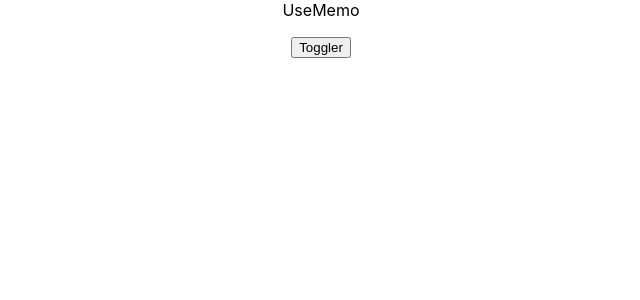
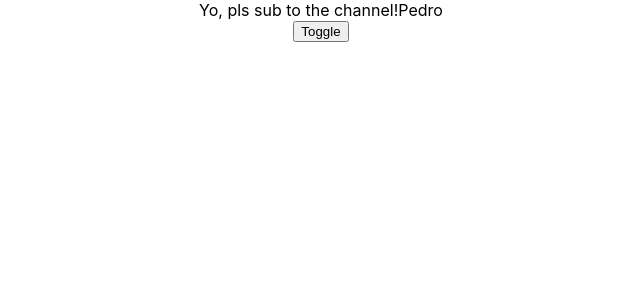
Before and after one commit to SafwanBackar/React-Hooks, a React (Create React App) app: page / in a window 1280 px wide. Shown: the top 300 px of the page, without its empty margins (319-959 px from the left). Built offline with nearby package versions, Linux system fonts and the light colour scheme; no server answers.

Commit message:
useCallback  hook

```diff
--- a/src/App.js
+++ b/src/App.js
@@ -1,5 +1,6 @@
 import './App.css';
 import UseImperativeHandle from './components/ImperativeHandle/UseImperativeHandle';
+import CallBackTutorial from './components/useCallback/CallbackTutorial';
 import ContextTutorial from './components/useContext/ContextTutorial';
 import UseEffect from './components/UseEffect';
 import UseLayoutEffect from './components/UseLayoutEffect';
@@ -18,7 +19,8 @@
       {/* <UseLayoutEffect/> */}
       {/* <UseImperativeHandle/> */}
       {/* <ContextTutorial/> */}
-      <UseMemo/>
+      {/* <UseMemo/> */}
+      <CallBackTutorial/>
     </div>
   )
 }
--- /dev/null
+++ b/src/components/useCallback/CallbackTutorial.js
@@ -0,0 +1,31 @@
+import axios from "axios";
+import { useCallback, useState } from "react";
+import Child from "./Child";
+
+export default function CallBackTutorial() {
+  const [toggle, setToggle] = useState(false);
+  const [data, setData] = useState("Yo, pls sub to the channel!");
+
+  const returnComment = useCallback(
+    (name) => {
+      return data + name;
+    },
+    [data]
+  );
+
+  return (
+    <div className="App">
+      <Child returnComment={returnComment} />
+
+      <button
+        onClick={() => {
+          setToggle(!toggle);
+        }}
+      >
+        {" "}
+        Toggle
+      </button>
+      {toggle && <h1> toggle </h1>}
+    </div>
+  );
+}
--- /dev/null
+++ b/src/components/useCallback/Child.js
@@ -0,0 +1,15 @@
+import React, { useEffect } from "react";
+
+function Child({ returnComment }) {
+  useEffect(() => {
+    console.log("FUNCTION WAS CALLED");
+  }, [returnComment]);
+
+  return <div>
+    {returnComment("Pedro")}
+    {/* Here the returComment('pedro') is passsed as a function. In useMemo example, it was value. So if we use useMemo here it
+    won't work. So useCallback used in CallbackTutorial.js */}
+    </div>;
+}
+
+export default Child;
```
